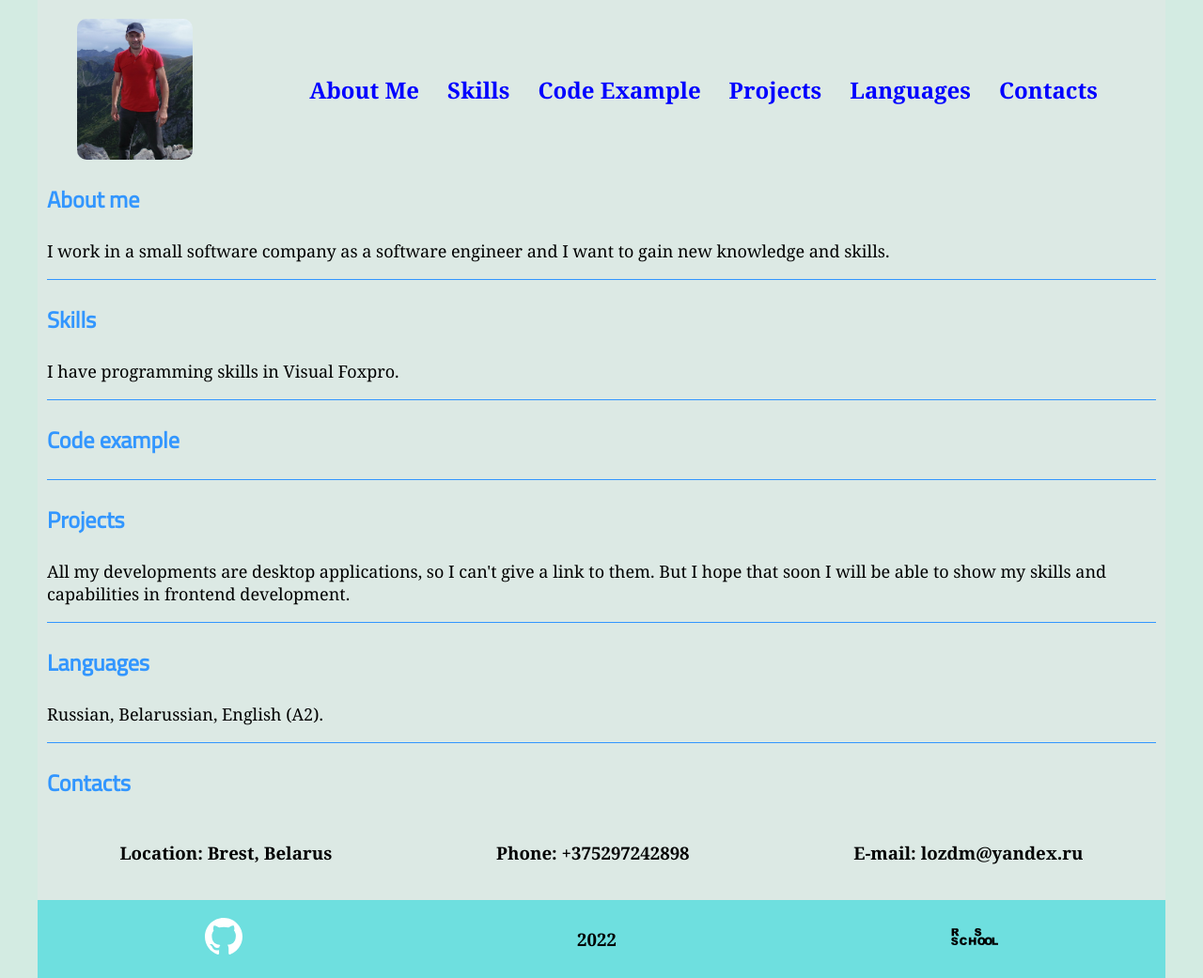
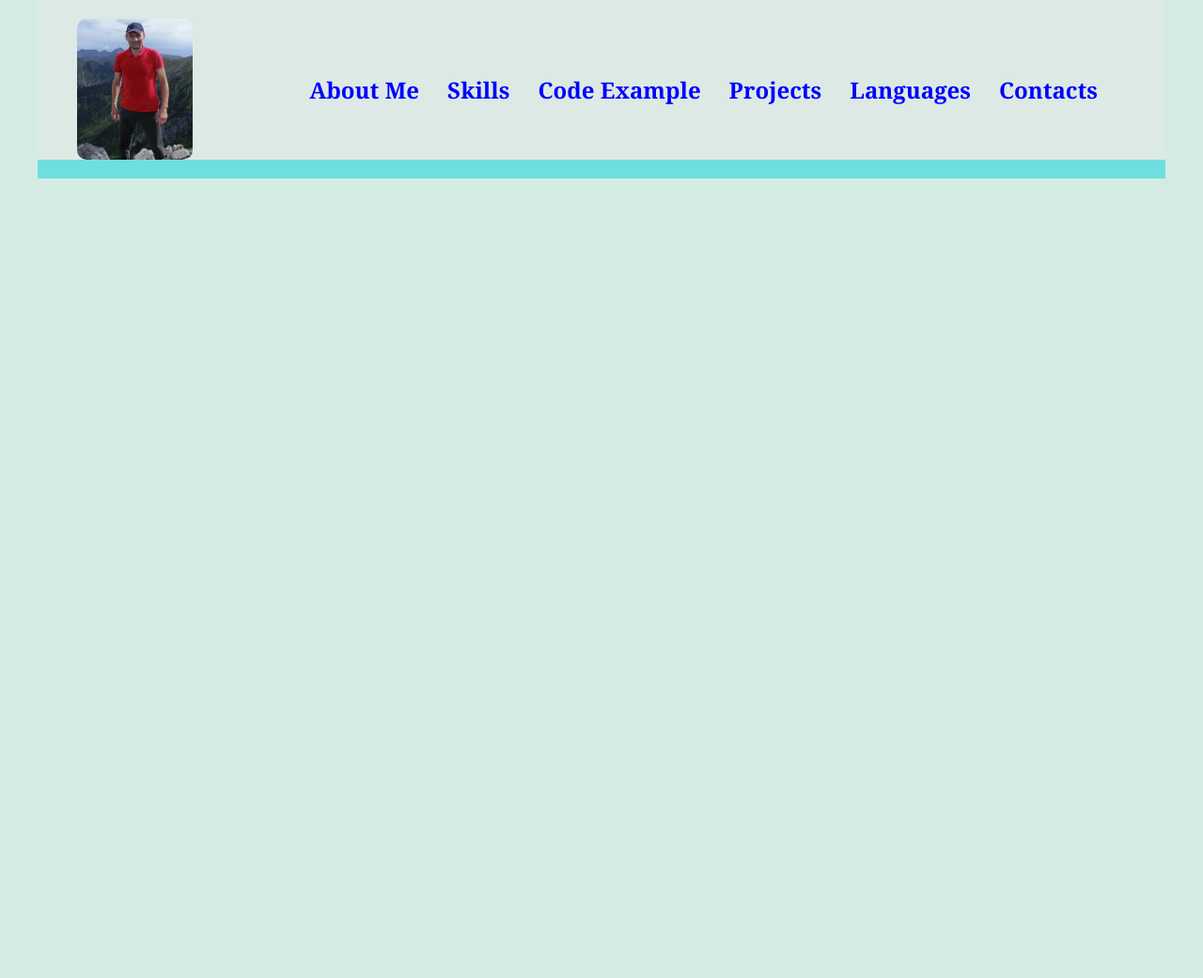
Before and after one commit to LozovskiiD/rsschool-cv, a plain HTML site: page index.html in a window 1280 px wide. Shown: the whole page at 94% size. After the commit the page ends 800 px from the top, so only its background shows below. Drawn offline with Linux system fonts and the light colour scheme; a web font is replaced by a local one.

Commit message:
feat: corrected some bags

```diff
--- a/index.html
+++ b/index.html
@@ -17,7 +17,6 @@
         <header>
             <div class="wrap_header">
                 <img src="./ASSETS/avatar.jpg" alt="avatar.jpg">
-
                 <nav class="nav">
                     <ul class="ul">
                         <li class="li"><a href="#about">About Me</a></li>
@@ -31,60 +30,16 @@
             </div>
         </header>
         <main>
-            <section class="section_about" id="about">
-                <h2 class="h2">About me</h2>
-                <p class="p">
-                    I work in a small software company as a software engineer and I want to gain new knowledge and
-                    skills.
-                </p>
-                <span class="span_line"></span>
-            </section>
-            <section class="section_skills" id="skills">
-                    <h2 class="h2">Skills</h2>
-                    <p class="p">
-                        I have programming skills in Visual Foxpro.
-                    </p>
-                    <span class="span_line"></span>
-            </section>
-            <section class="section_code" id="code">
-                    <h2 class="h2">Code example</h2>
-
-                    <span class="span_line"></span>
-            </section>
-            <section class="projects" id="projects">
-                    <h2 class="h2">Projects</h2>
-                    <p class="p">
-                        All my developments are desktop applications, so I can't give a link to them. But I hope that
-                        soon I will be able to show my skills and capabilities in frontend development.
-                    </p>
-                    <span class="span_line"></span>
-            </section>
-            <section class="section_languages" id="languages">
-                    <h2 class="h2">Languages</h2>
-                    <p class="p">
-                        Russian, Belarussian, English (A2).
-                    </p>
-                    <span class="span_line"></span>
-            </section>
-            <section class="section_contacts" id="contacts">
-                    <h2 class="h2">Contacts</h2>
-                    <div class="inner_contacts">
-                        <h3 class="h3">Location: Brest, Belarus</h3>
-                        <h3 class="h3">Phone: +375297242898</h3>
-                        <h3 class="h3">E-mail: lozdm@yandex.ru</h3>
-                    </div>
-            </section>
+            <section class="section_about" id="about"></section>
+            <section class="section_skills" id="skills"></section>
+            <section class="section_code" id="code"></section>
+            <section class="projects" id="projects"></section>
+            <section class="section_languages" id="languages"></section>
+            <section class="section_contacts" id="contacts"></section>
         </main>
         <footer>
-            <div class="wrap_footer">
-                <a href="https://github.com/LozovskiiD?tab=repositories" target="_blank"><img
-                        src="./ASSETS/SVG/github.svg" alt="github" width="40"></a>
-                <h3>2022</h3>
-                <a href="https://rs.school/js-stage0/" target="_blank"><img src="./ASSETS/SVG/rs_school.svg" alt="rsschool" width="50"></a>
-
-            </div>
+            <div class="wrap_footer"></div>
         </footer>
     </div>
 </body>
-
 </html>
```
